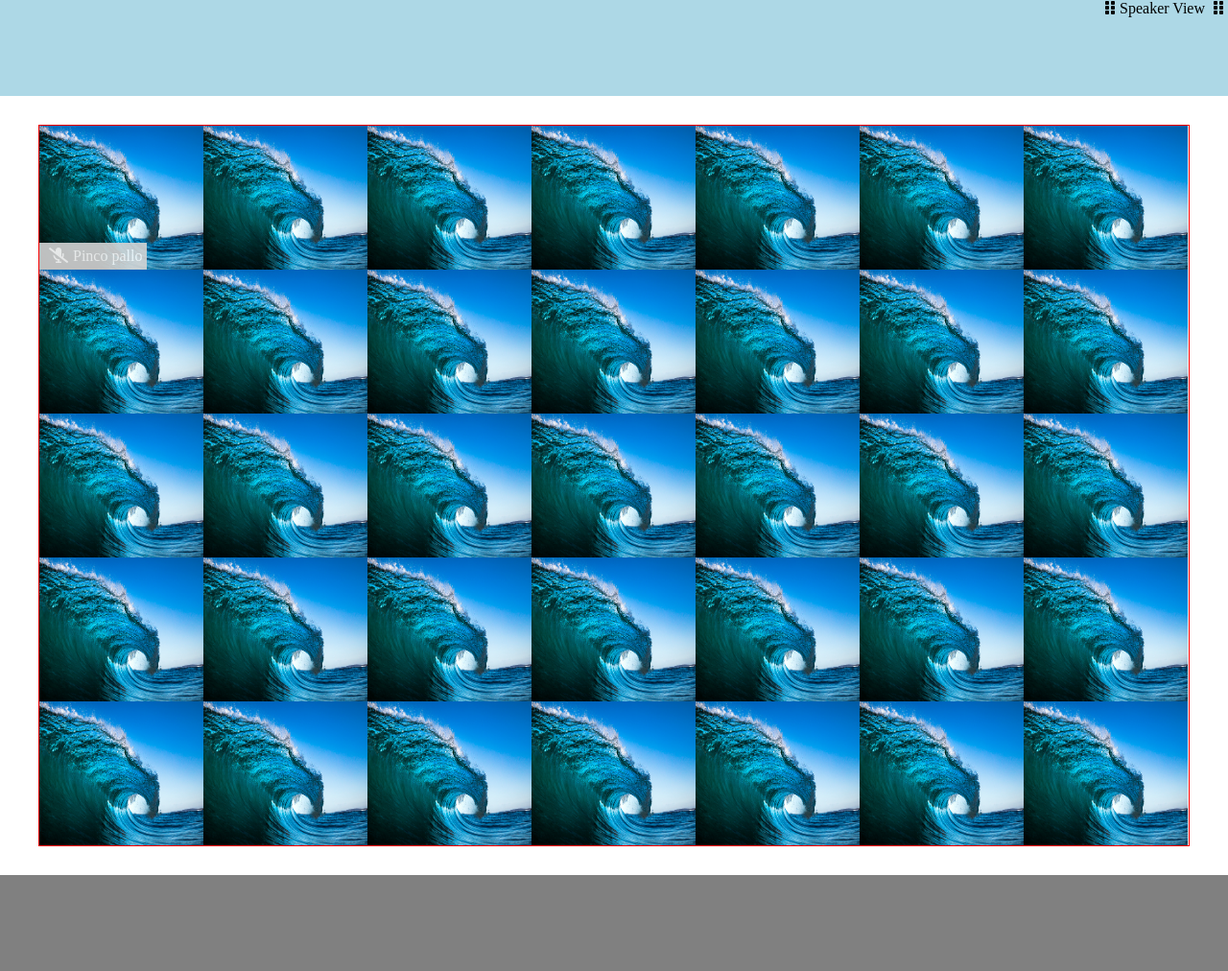
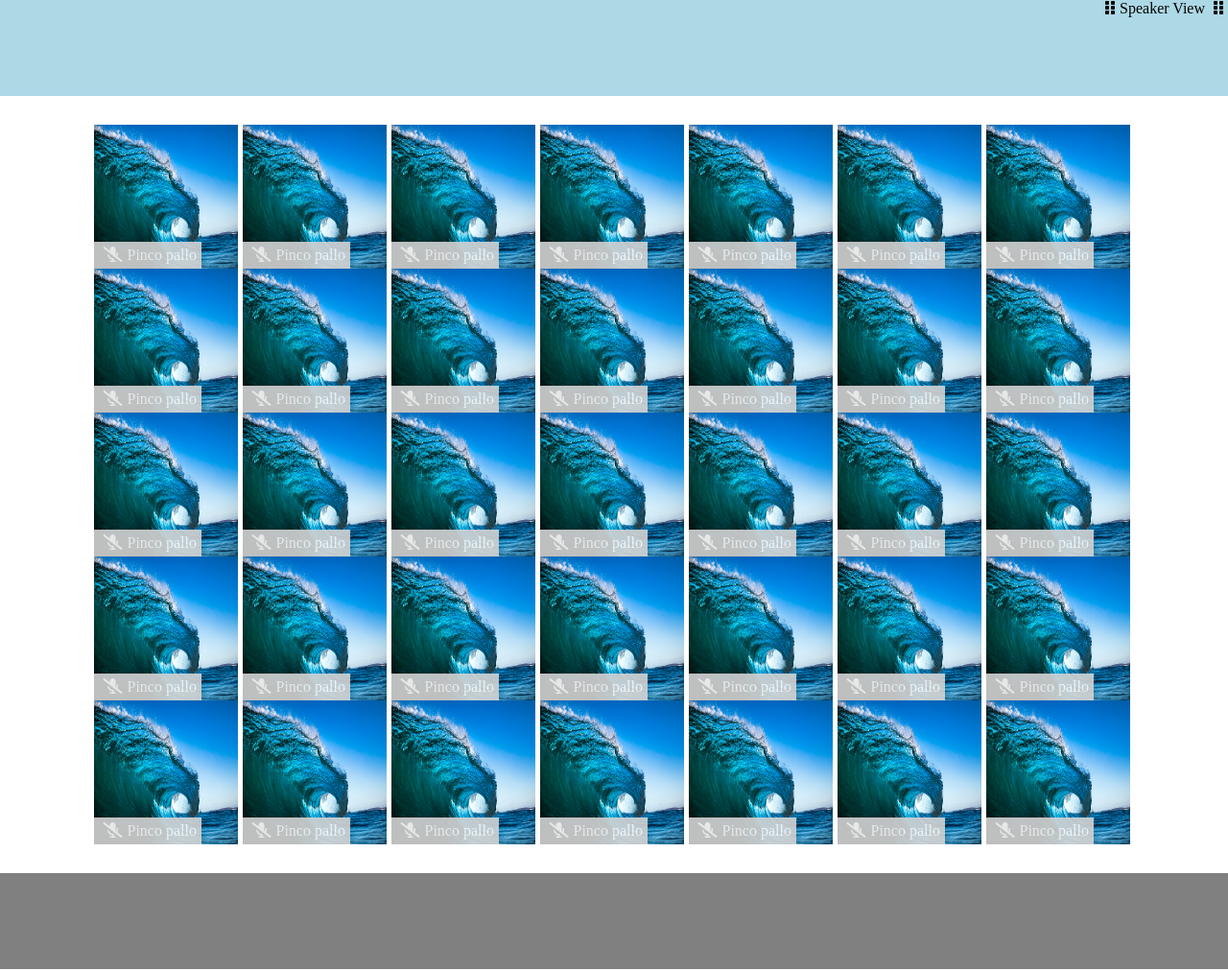
Before and after one commit to Zanco1993/html-css-zoom, a plain HTML site: page index.html in a window 1280 px wide. Shown: the whole page at 96% size. Drawn offline with Linux system fonts and the light colour scheme.

Commit message:
aggiunto in main-container justify-content: center

```diff
--- a/css/style.css
+++ b/css/style.css
@@ -28,17 +28,18 @@ header{
 
 .main-container{
     width: 1200px;
-    border: 1px solid red;
     margin: 30px 0;
     display: flex;
     flex-wrap: wrap;
+    justify-content: center;
 
 }
 
 .content-image{
-    width: 14.28%;
+    width: 150px;
     height: 150px;
     position: relative;
+    margin-right: 5px;
 }
 .content-image img{
     width: 100%;
--- a/index.html
+++ b/index.html
@@ -26,106 +26,143 @@
             </div>
             <div class="content-image">
                 <img src="./img/wave.jpeg" alt="">
+                <p>Pinco pallo</p>
             </div>
             <div class="content-image">
                 <img src="./img/wave.jpeg" alt="">
+                <p>Pinco pallo</p>
             </div>
             <div class="content-image">
                 <img src="./img/wave.jpeg" alt="">
+                <p>Pinco pallo</p>
             </div>
             <div class="content-image">
                 <img src="./img/wave.jpeg" alt="">
+                <p>Pinco pallo</p>
             </div>
             <div class="content-image">
                 <img src="./img/wave.jpeg" alt="">
+                <p>Pinco pallo</p>
             </div>
             <div class="content-image">
                 <img src="./img/wave.jpeg" alt="">
+                <p>Pinco pallo</p>
             </div>
             <div class="content-image">
                 <img src="./img/wave.jpeg" alt="">
+                <p>Pinco pallo</p>
             </div>
             <div class="content-image">
                 <img src="./img/wave.jpeg" alt="">
+                <p>Pinco pallo</p>
             </div>
             <div class="content-image">
                 <img src="./img/wave.jpeg" alt="">
+                <p>Pinco pallo</p>
             </div>
             <div class="content-image">
                 <img src="./img/wave.jpeg" alt="">
+                <p>Pinco pallo</p>
             </div>
             <div class="content-image">
                 <img src="./img/wave.jpeg" alt="">
+                <p>Pinco pallo</p>
             </div>
             <div class="content-image">
                 <img src="./img/wave.jpeg" alt="">
+                <p>Pinco pallo</p>
             </div>
             <div class="content-image">
                 <img src="./img/wave.jpeg" alt="">
+                <p>Pinco pallo</p>
             </div>
             <div class="content-image">
                 <img src="./img/wave.jpeg" alt="">
+                <p>Pinco pallo</p>
             </div>
             <div class="content-image">
                 <img src="./img/wave.jpeg" alt="">
+                <p>Pinco pallo</p>
             </div>
             <div class="content-image">
                 <img src="./img/wave.jpeg" alt="">
+                <p>Pinco pallo</p>
             </div>
             <div class="content-image">
                 <img src="./img/wave.jpeg" alt="">
+                <p>Pinco pallo</p>
             </div>
             <div class="content-image">
                 <img src="./img/wave.jpeg" alt="">
+                <p>Pinco pallo</p>
             </div>
             <div class="content-image">
                 <img src="./img/wave.jpeg" alt="">
+                <p>Pinco pallo</p>
             </div>
             <div class="content-image">
                 <img src="./img/wave.jpeg" alt="">
+                <p>Pinco pallo</p>
             </div>
             <div class="content-image">
                 <img src="./img/wave.jpeg" alt="">
+                <p>Pinco pallo</p>
             </div>
             <div class="content-image">
                 <img src="./img/wave.jpeg" alt="">
+                <p>Pinco pallo</p>
             </div>
             <div class="content-image">
                 <img src="./img/wave.jpeg" alt="">
+                <p>Pinco pallo</p>
             </div>
             <div class="content-image">
                 <img src="./img/wave.jpeg" alt="">
+                <p>Pinco pallo</p>
             </div>
             <div class="content-image">
                 <img src="./img/wave.jpeg" alt="">
+                <p>Pinco pallo</p>
             </div>
             <div class="content-image">
                 <img src="./img/wave.jpeg" alt="">
+                <p>Pinco pallo</p>
             </div>
             <div class="content-image">
                 <img src="./img/wave.jpeg" alt="">
+                <p>Pinco pallo</p>
             </div>
             <div class="content-image">
                 <img src="./img/wave.jpeg" alt="">
+                <p>Pinco pallo</p>
             </div>
             <div class="content-image">
                 <img src="./img/wave.jpeg" alt="">
+                <p>Pinco pallo</p>
             </div>
             <div class="content-image">
                 <img src="./img/wave.jpeg" alt="">
+                <p>Pinco pallo</p>
             </div>
             <div class="content-image">
                 <img src="./img/wave.jpeg" alt="">
+                <p>Pinco pallo</p>
             </div>
             <div class="content-image">
                 <img src="./img/wave.jpeg" alt="">
+                <p>Pinco pallo</p>
             </div>
             <div class="content-image">
                 <img src="./img/wave.jpeg" alt="">
+                <p>Pinco pallo</p>
             </div>
             <div class="content-image">
                 <img src="./img/wave.jpeg" alt="">
+                <p>Pinco pallo</p>
             </div>
+
+
+
         </div>
 
         <footer>
```
